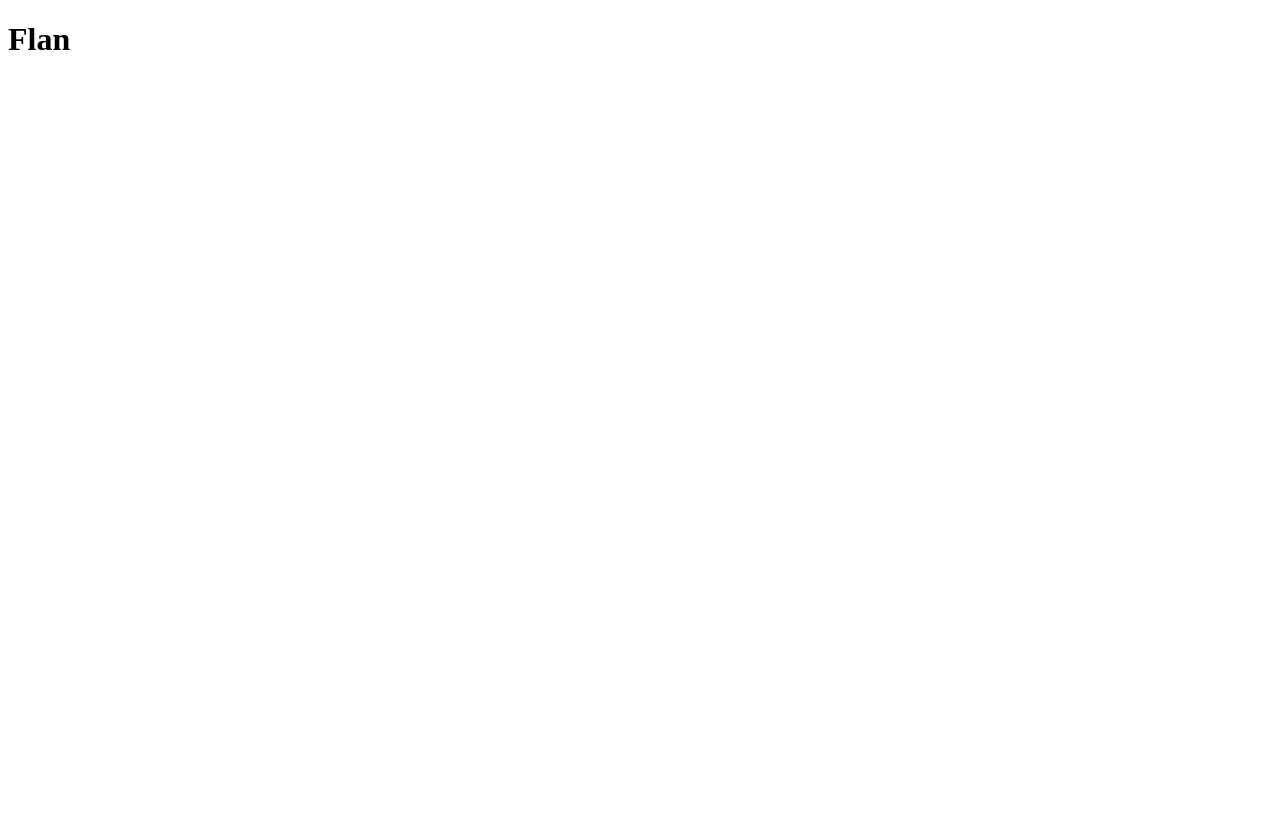
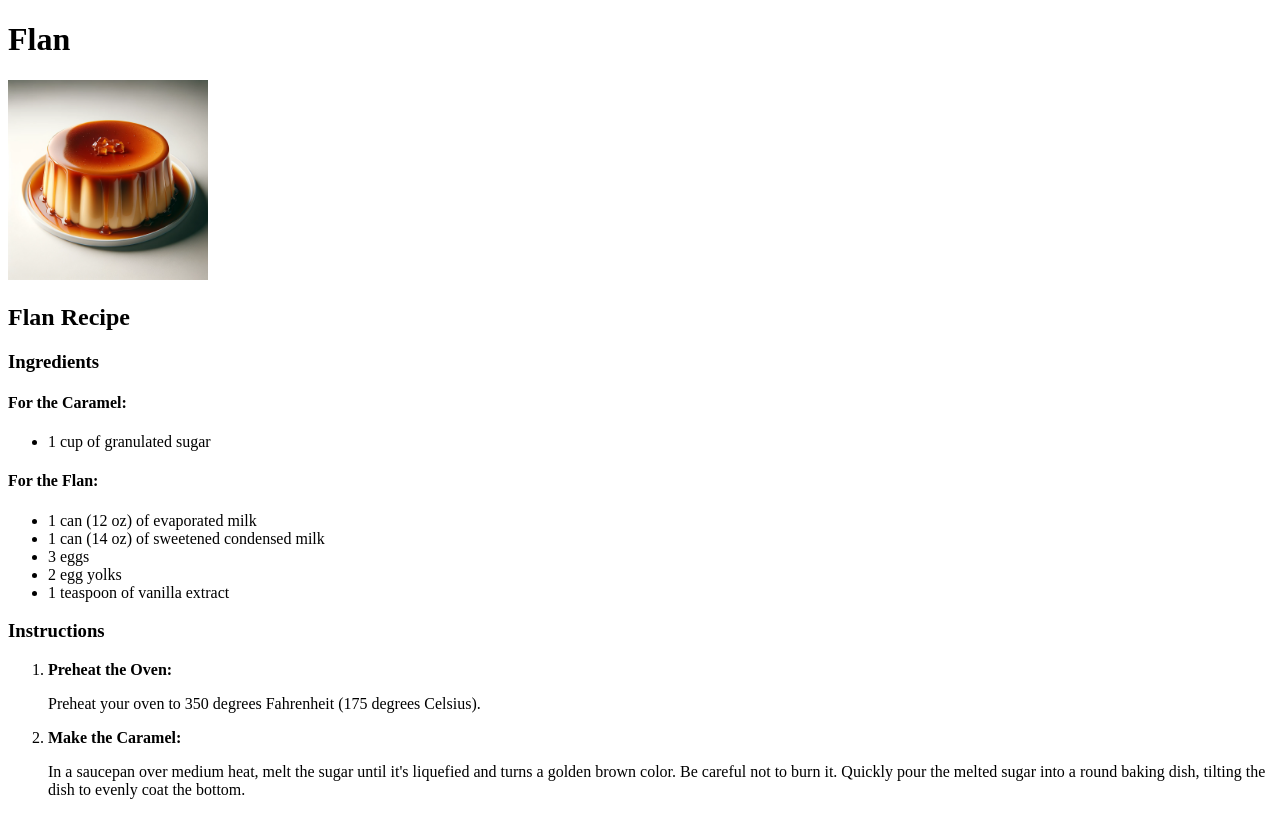
Before and after one commit to CharlieChenghis/odin-recipes, a plain HTML site: page recipes/flan.html in a window 1280 px wide. Drawn offline with Linux system fonts and the light colour scheme.

Commit message:
add flan.html

```diff
--- a/recipes/flan.html
+++ b/recipes/flan.html
@@ -7,7 +7,33 @@
 
     <body>
         <h1>Flan</h1>
+        <img src="../images/flan.png" alt="A delicious flan for dessert" height="200" width="200">
+    <h2>Flan Recipe</h2>
 
+    <h3>Ingredients</h3>
+    <h4>For the Caramel:</h4>
+    <ul>
+        <li>1 cup of granulated sugar</li>
+    </ul>
+
+    <h4>For the Flan:</h4>
+    <ul>
+        <li>1 can (12 oz) of evaporated milk</li>
+        <li>1 can (14 oz) of sweetened condensed milk</li>
+        <li>3 eggs</li>
+        <li>2 egg yolks</li>
+        <li>1 teaspoon of vanilla extract</li>
+    </ul>
+
+    <h3>Instructions</h3>
+    <ol>
+        <li><strong>Preheat the Oven:</strong>
+            <p>Preheat your oven to 350 degrees Fahrenheit (175 degrees Celsius).</p>
+        </li>
+        <li><strong>Make the Caramel:</strong>
+            <p>In a saucepan over medium heat, melt the sugar until it's liquefied and turns a golden brown color. Be careful not to burn it. Quickly pour the melted sugar into a round baking dish, tilting the dish to evenly coat the bottom.</p>
+        </li>
+    </ol>
 
     </body>
 </html>
```
Also changed, not shown: images/flan.png (added), recipes/birria.webp (deleted).
